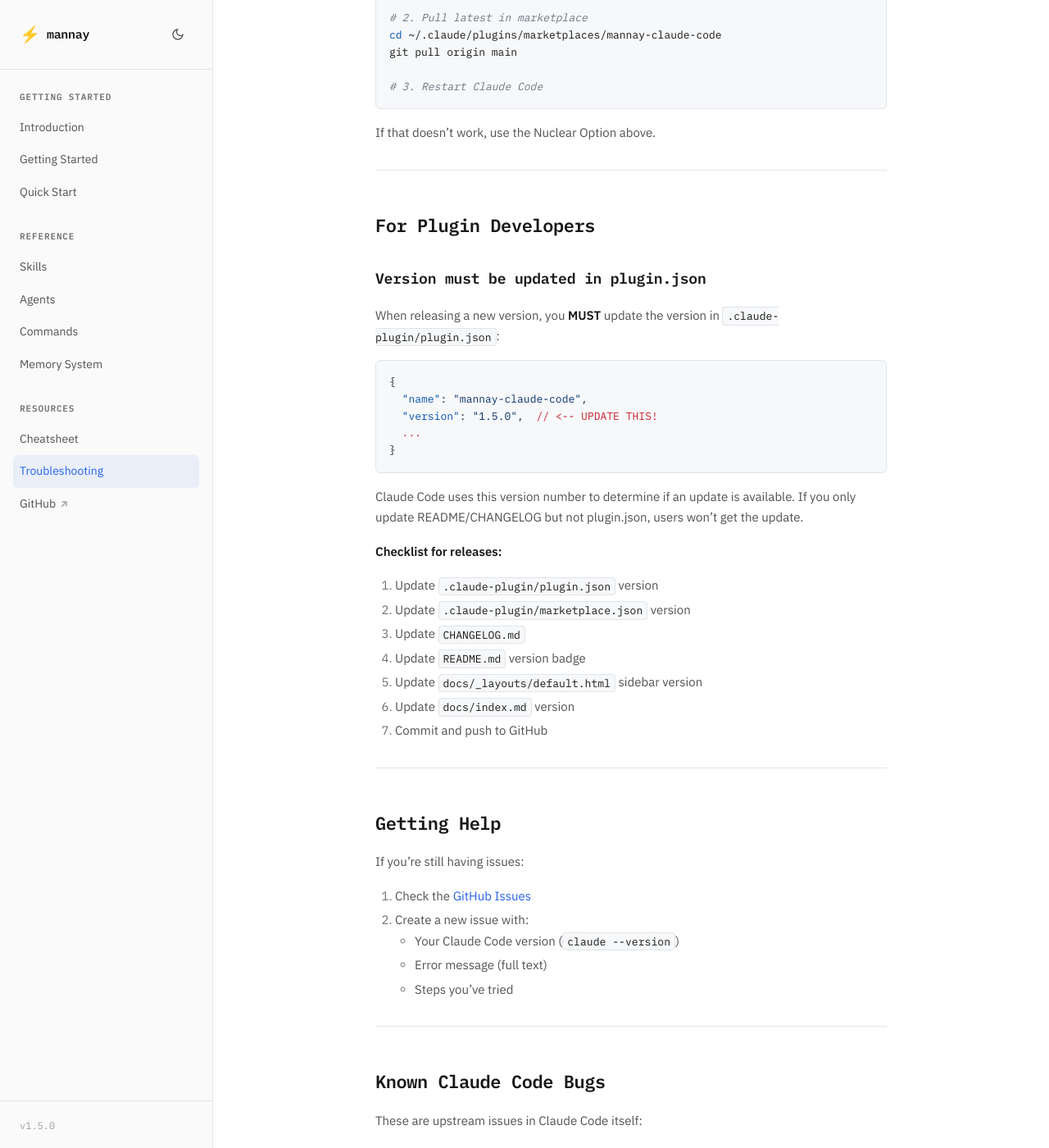
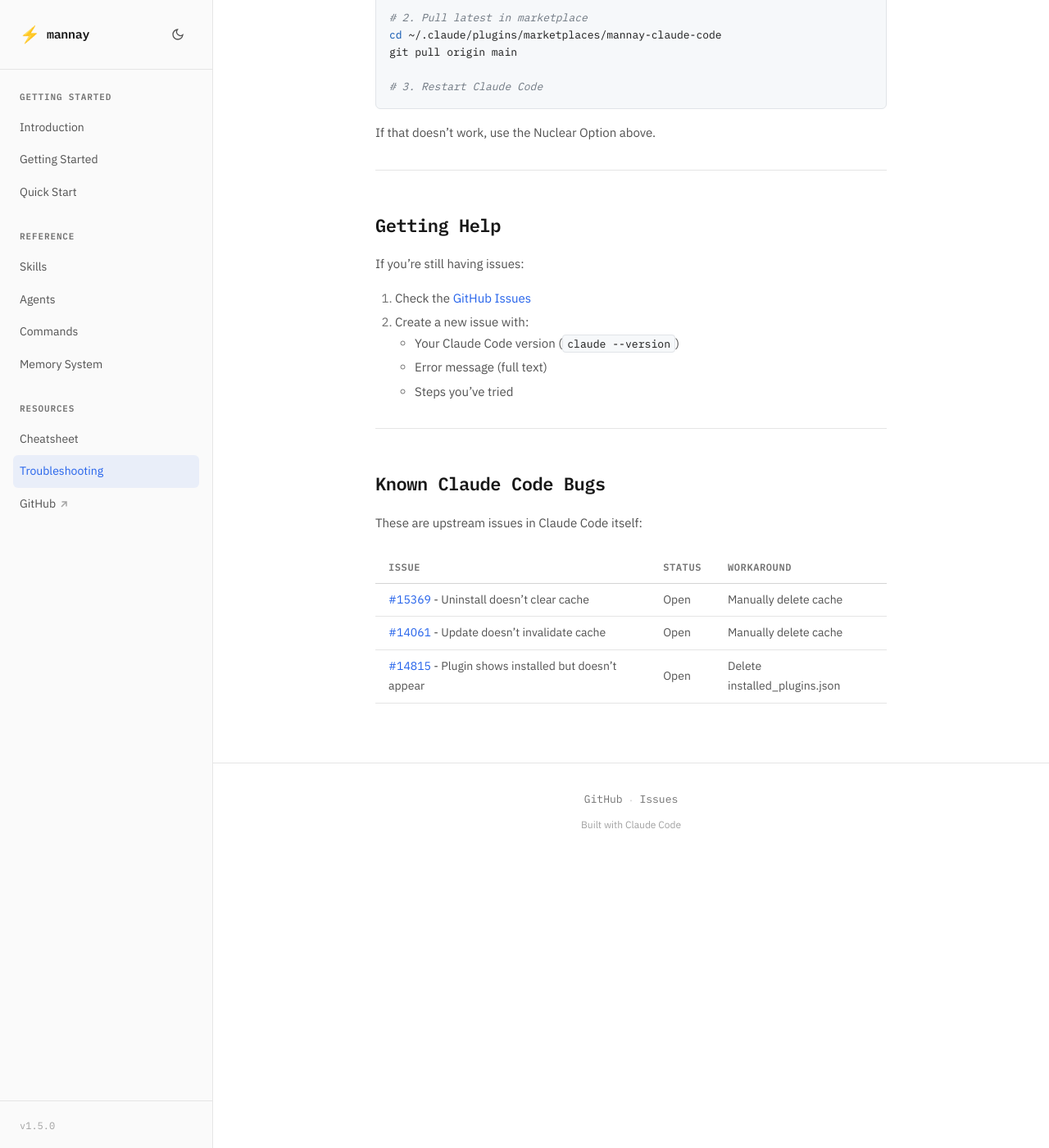
Before and after one commit to MannayWorld/mannay-claude-code, a Jekyll site: the page built from docs/troubleshooting.md, in a window 1280 px wide and 1400 px high, scrolled down 3651 px. Shown: the whole window at 82% size. Built offline with Jekyll 4.4.1, drawn with Linux system fonts in a browser that asks for light colours; our own code applies the rules of GitHub Pages for plain Markdown files; after the commit the page ends 4700 px from its top, so only the background shows below that.

Commit message:
docs: move dev checklist to CONTRIBUTING.md, clean up troubleshooting

````diff
--- a/docs/troubleshooting.md
+++ b/docs/troubleshooting.md
@@ -152,33 +152,6 @@ If that doesn't work, use the Nuclear Option above.
 
 ---
 
-## For Plugin Developers
-
-### Version must be updated in plugin.json
-
-When releasing a new version, you **MUST** update the version in `.claude-plugin/plugin.json`:
-
-```json
-{
-  "name": "mannay-claude-code",
-  "version": "1.5.0",  // <-- UPDATE THIS!
-  ...
-}
-```
-
-Claude Code uses this version number to determine if an update is available. If you only update README/CHANGELOG but not plugin.json, users won't get the update.
-
-**Checklist for releases:**
-1. Update `.claude-plugin/plugin.json` version
-2. Update `.claude-plugin/marketplace.json` version
-3. Update `CHANGELOG.md`
-4. Update `README.md` version badge
-5. Update `docs/_layouts/default.html` sidebar version
-6. Update `docs/index.md` version
-7. Commit and push to GitHub
-
----
-
 ## Getting Help
 
 If you're still having issues:
````
Also changed, not shown: CONTRIBUTING.md (added, +16 -0 lines).
